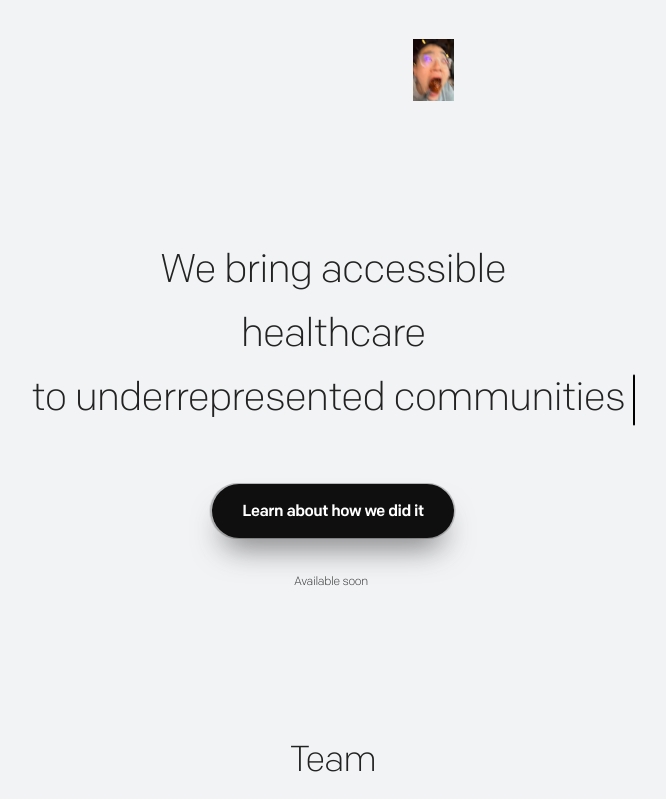
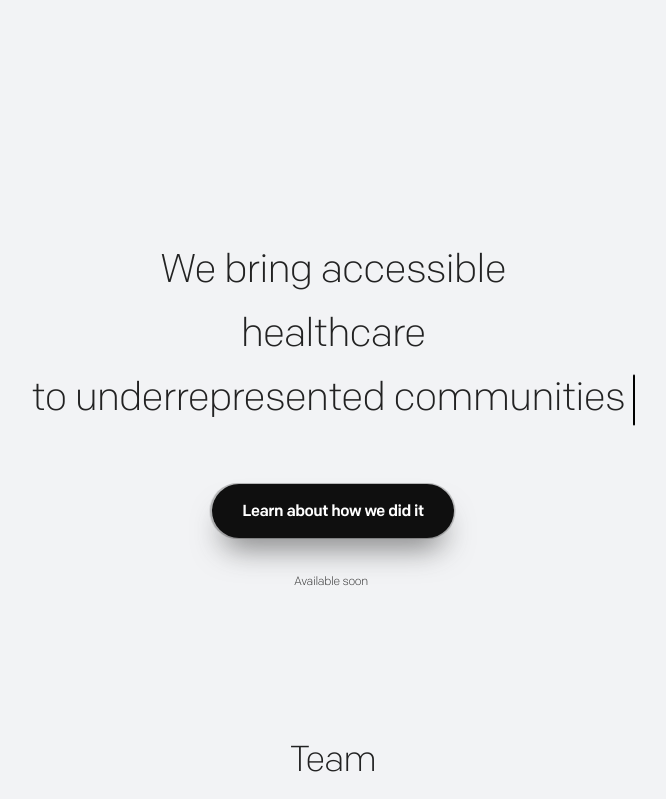
Before and after one commit to JacobisEpic/Design-a-thon-Neural-Network, a website: page index.html in a window 1280 px wide. Shown: the top 799 px of the page, without its empty margins (307-973 px from the left). Drawn offline with Linux system fonts and the light colour scheme; files whose address does not match are found by name.

Commit message:
remove logo

```diff
--- a/index.html
+++ b/index.html
@@ -27,7 +27,7 @@
 
 
   <div class="content">
-    <a href="index.html" class="logo"><img src="img/JacobBruh.jpg" alt="logo"/></a>
+<!--     <a href="index.html" class="logo"><img src="img/JacobBruh.jpg" alt="logo"/></a> -->
     <div class="hero">
       <h1 class="title">We bring accessible healthcare</h1>
       <h1 class="title shift clip">
```
